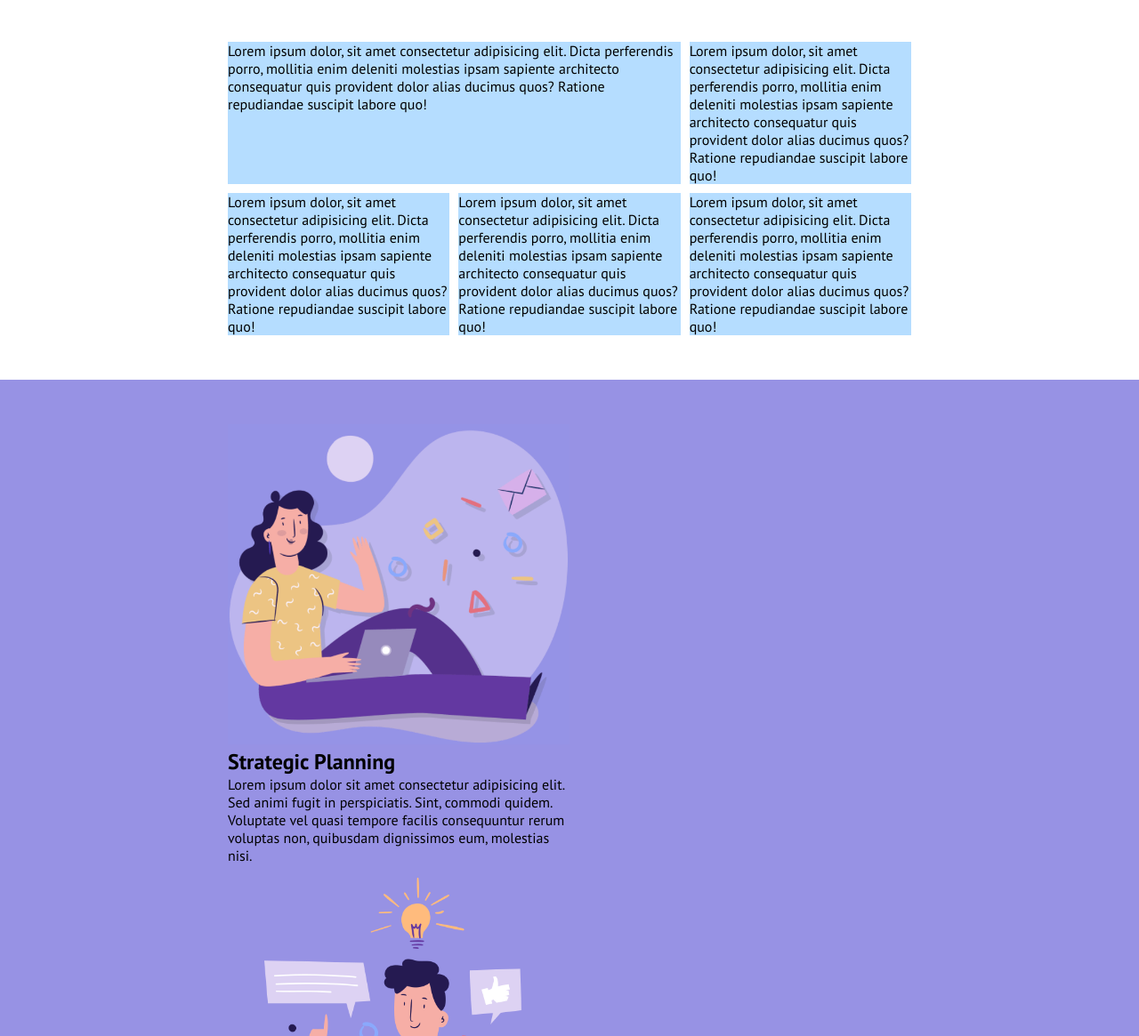
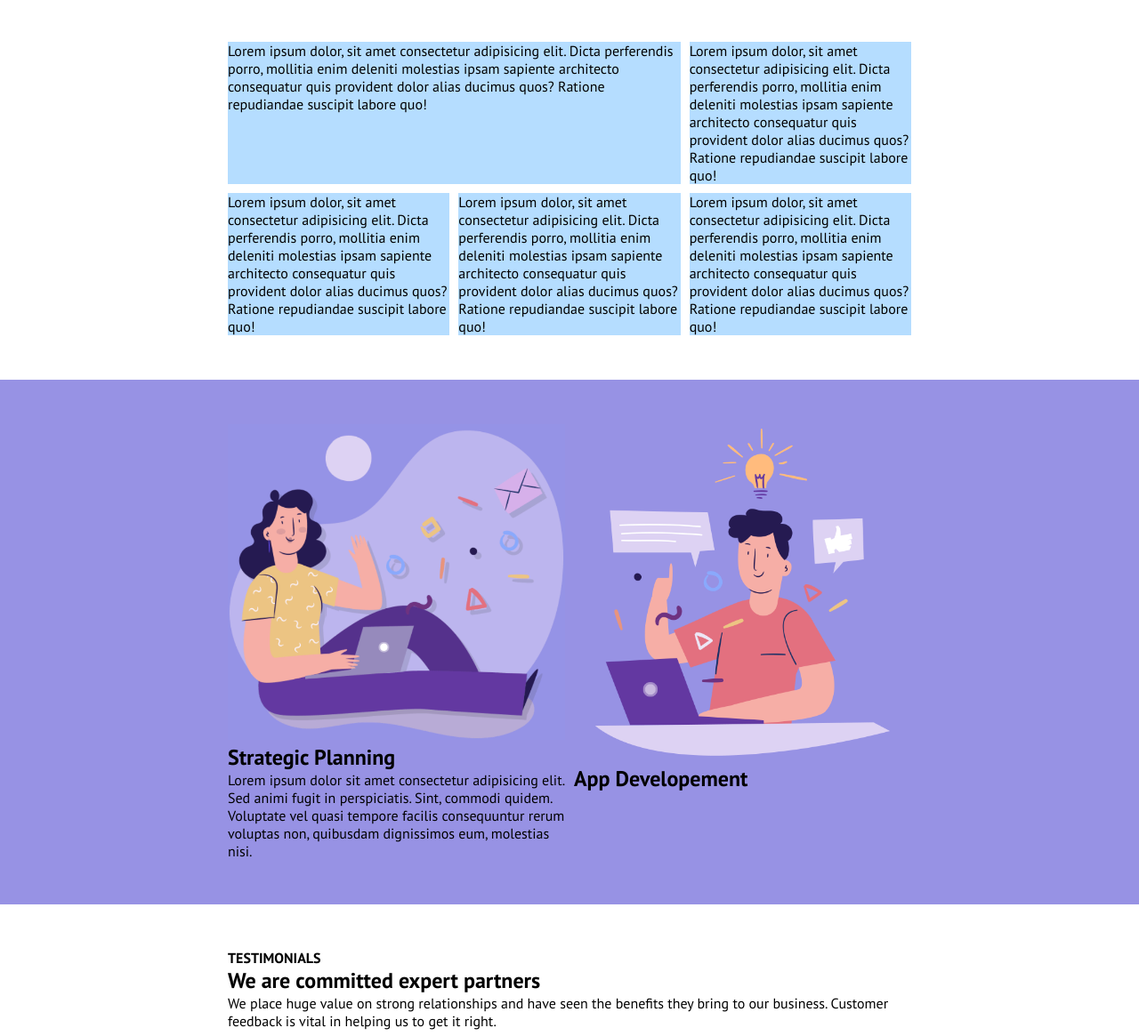
Before and after one commit to MarcoGranata9/htmlcss-responsive-layout, a plain HTML site: page index.html in a window 1280 px wide. Shown: the part 83-1248 px from the top of the page at 89% size. Drawn offline with Linux system fonts and the light colour scheme.

Commit message:
fix: planning section media col

```diff
--- a/css/style.css
+++ b/css/style.css
@@ -118,7 +118,7 @@ header ul {
 
 @media screen and (min-width: 992px) {
     .planning-col {
-        width: calc(100% / 2);
+        width: calc(100% / 2 - 10px / 2);
     }
 }
 
```
